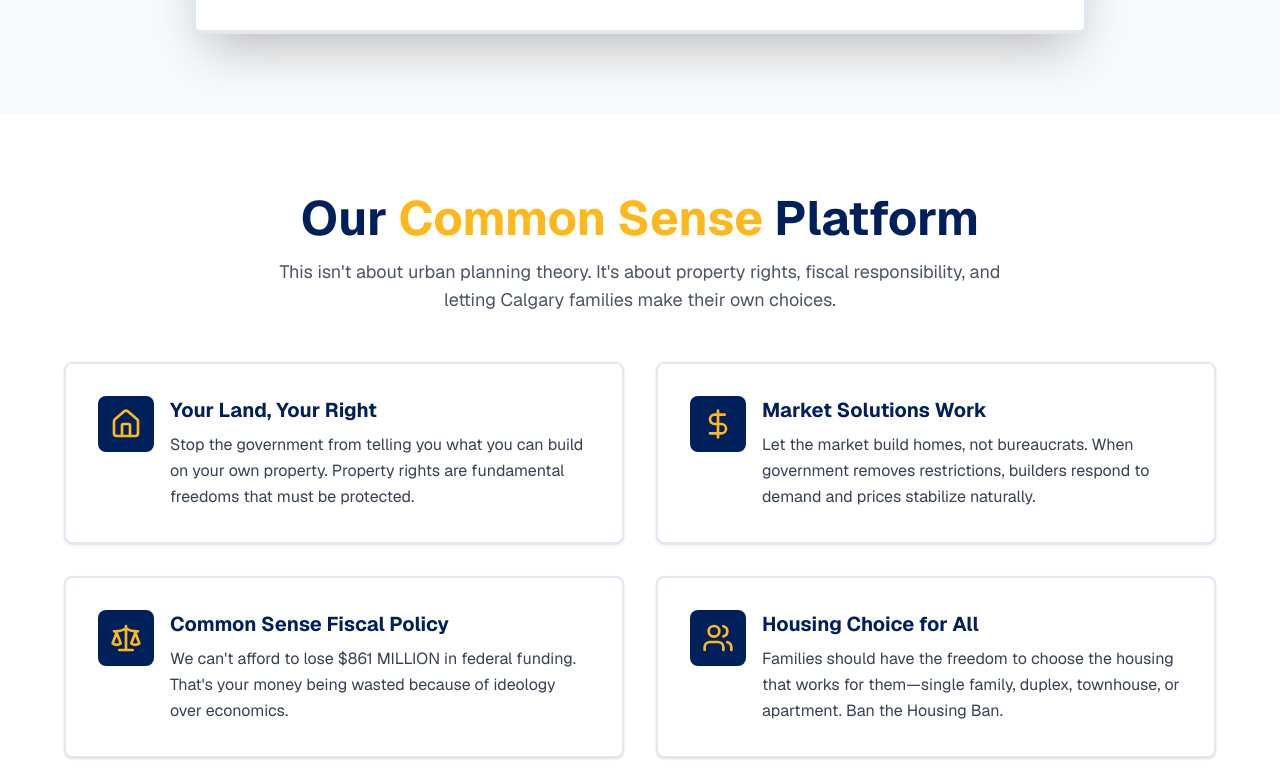
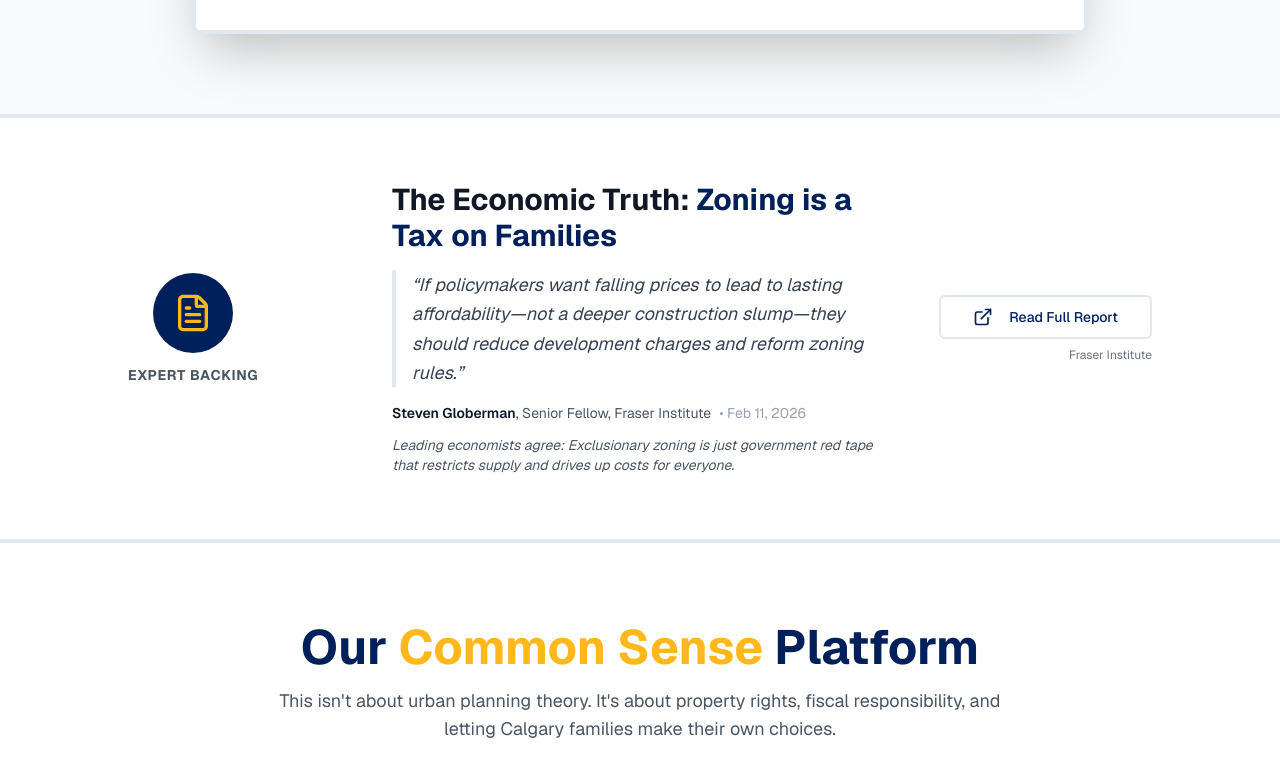
Before and after one commit to pixeltree/cchc-website, a Next.js app: page / in a window 1280 px wide. Shown: the part 1897-2680 px from the top of the page. Built offline with nearby package versions, Linux system fonts and the light colour scheme.

Commit message:
Add email/twitter

```diff
--- a/src/app/page.tsx
+++ b/src/app/page.tsx
@@ -1,6 +1,7 @@
 import { Navbar } from "@/components/navbar";
 import { Hero } from "@/components/hero";
 import { TaxCalculator } from "@/components/tax-calculator";
+import { ExpertSection } from "@/components/expert-section";
 import { PropertyRightsManifesto } from "@/components/property-rights-manifesto";
 import { GatekeeperList } from "@/components/gatekeeper-list";
 import { Footer } from "@/components/footer";
@@ -11,6 +12,7 @@ export default function Home() {
       <Navbar />
       <Hero />
       <TaxCalculator />
+      <ExpertSection />
       <PropertyRightsManifesto />
       <GatekeeperList />
       <Footer />
--- /dev/null
+++ b/src/components/expert-section.tsx
@@ -0,0 +1,63 @@
+"use client";
+
+import { Button } from "@/components/ui/button";
+import { ExternalLink, FileText } from "lucide-react";
+
+export function ExpertSection() {
+  return (
+    <section className="py-16 bg-white border-y-4 border-cchc-gold">
+      <div className="container mx-auto px-4">
+        <div className="max-w-5xl mx-auto">
+          <div className="grid grid-cols-1 lg:grid-cols-12 gap-8 items-center">
+            {/* Left Side - Badge/Icon */}
+            <div className="lg:col-span-3 text-center lg:text-left">
+              <div className="inline-flex flex-col items-center gap-3">
+                <div className="w-20 h-20 bg-cchc-blue rounded-full flex items-center justify-center">
+                  <FileText className="h-10 w-10 text-cchc-gold" />
+                </div>
+                <div className="text-sm font-bold text-gray-600 uppercase tracking-wider">
+                  Expert Backing
+                </div>
+              </div>
+            </div>
+
+            {/* Center - Quote */}
+            <div className="lg:col-span-6">
+              <h3 className="text-2xl md:text-3xl font-bold text-gray-900 mb-4">
+                The Economic Truth: <span className="text-cchc-blue">Zoning is a Tax on Families</span>
+              </h3>
+              <blockquote className="border-l-4 border-cchc-gold pl-4 mb-4">
+                <p className="text-lg text-gray-700 italic leading-relaxed">
+                  &ldquo;If policymakers want falling prices to lead to lasting affordability—not a deeper construction slump—they should reduce development charges and reform zoning rules.&rdquo;
+                </p>
+              </blockquote>
+              <div className="text-sm text-gray-600">
+                <span className="font-semibold text-gray-900">Steven Globerman</span>, Senior Fellow, Fraser Institute
+                <span className="text-gray-400 ml-2">• Feb 11, 2026</span>
+              </div>
+              <p className="text-sm text-gray-600 mt-3 italic">
+                Leading economists agree: Exclusionary zoning is just government red tape that restricts supply and drives up costs for everyone.
+              </p>
+            </div>
+
+            {/* Right Side - CTA */}
+            <div className="lg:col-span-3 text-center lg:text-right">
+              <Button
+                variant="outline"
+                size="lg"
+                className="border-2 border-cchc-blue text-cchc-blue hover:bg-cchc-blue hover:text-white"
+                onClick={() => window.open('https://www.fraserinstitute.org/research/housing', '_blank')}
+              >
+                <ExternalLink className="mr-2 h-5 w-5" />
+                Read Full Report
+              </Button>
+              <p className="text-xs text-gray-500 mt-2">
+                Fraser Institute
+              </p>
+            </div>
+          </div>
+        </div>
+      </div>
+    </section>
+  );
+}
--- a/src/components/footer.tsx
+++ b/src/components/footer.tsx
@@ -48,14 +48,22 @@ export function Footer() {
                   </a>
                 </li>
                 <li>
-                  <a href="#" className="hover:text-cchc-gold transition-colors">
-                    Download Email Template
+                  <a
+                    href="https://www.calgary.ca/council/dyncrm-councillors-contact.html"
+                    target="_blank"
+                    rel="noopener noreferrer"
+                    className="hover:text-cchc-gold transition-colors"
+                  >
+                    Contact Your Councillor
                   </a>
                 </li>
                 <li>
-                  <a href="#" className="hover:text-cchc-gold transition-colors">
+                  <button
+                    onClick={shareOnTwitter}
+                    className="hover:text-cchc-gold transition-colors text-left"
+                  >
                     Share This Page
-                  </a>
+                  </button>
                 </li>
               </ul>
             </div>
@@ -113,7 +121,11 @@ export function Footer() {
             <p className="mb-4">
               The Public Hearing is March 23, 2026. Make your voice heard before it&apos;s too late.
             </p>
-            <Button variant="outline" className="border-2 border-cchc-blue bg-transparent hover:bg-cchc-blue hover:text-white">
+            <Button
+              variant="outline"
+              className="border-2 border-cchc-blue bg-transparent hover:bg-cchc-blue hover:text-white"
+              onClick={() => window.open('https://www.calgary.ca/council/dyncrm-councillors-contact.html', '_blank')}
+            >
               <Mail className="mr-2 h-4 w-4" />
               Send Letter to Council Now
             </Button>
--- a/src/components/gatekeeper-list.tsx
+++ b/src/components/gatekeeper-list.tsx
@@ -35,29 +35,32 @@ export function GatekeeperList() {
     }
   };
 
-  const handlePressure = (councillor: Councillor) => {
-    const subject = encodeURIComponent("URGENT: Vote NO on Repealing Rezoning");
-    const body = encodeURIComponent(
-      `Dear Councillor ${councillor.name},\n\n` +
-      `I am writing to urge you to vote AGAINST repealing Calgary's rezoning bylaws at the March 23, 2026 Public Hearing.\n\n` +
-      `Repealing this policy would:\n` +
-      `• Cost Calgary $861 MILLION in federal housing funding\n` +
-      `• Force property tax increases on homeowners like me\n` +
-      `• Restrict property rights and housing choice\n` +
-      `• Prevent market-based solutions to housing affordability\n\n` +
-      `As a Calgary taxpayer, I demand you protect our federal funding and vote NO on the repeal.\n\n` +
-      `Sincerely,\n[Your Name]\n[Your Address]`
-    );
-
-    const mailtoLink = `mailto:${councillor.email}?subject=${subject}&body=${body}`;
-    window.open(mailtoLink, '_self');
-  };
-
   const handleTwitter = (twitter: string) => {
     const tweetText = encodeURIComponent(
       `${twitter} Don't burn $861M of our federal housing money! Vote NO on repealing rezoning. Calgary taxpayers are watching! #StopTheBan #yyccc`
     );
     window.open(`https://twitter.com/intent/tweet?text=${tweetText}`, '_blank');
+  };
+
+  const handleShare = () => {
+    if (navigator.share) {
+      navigator.share({
+        title: 'CCHC - Stop the $1 Billion Taxpayer Penalty',
+        url: window.location.href,
+      });
+    } else {
+      // Fallback to Twitter share
+      const text = encodeURIComponent(
+        "I just checked my Tax Penalty on CCHC.ca. Calgary can't afford to lose $861M in federal funding! #StopTheBan #yyccc"
+      );
+      const url = encodeURIComponent(window.location.href);
+      window.open(`https://twitter.com/intent/tweet?text=${text}&url=${url}`, '_blank');
+    }
+  };
+
+  const handleDownloadTemplate = () => {
+    // Open the Calgary contact form
+    window.open('https://www.calgary.ca/council/dyncrm-councillors-contact.html', '_blank');
   };
 
   return (
@@ -121,8 +124,21 @@ export function GatekeeperList() {
                   </div>
 
                   <div className="pt-3 space-y-2">
+                    <a
+                      href={`mailto:${councillor.email}?subject=${encodeURIComponent("URGENT: Vote NO on Repealing Rezoning")}&body=${encodeURIComponent(
+                        `Dear Councillor ${councillor.name},\n\n` +
+                        `I am writing to urge you to vote AGAINST repealing Calgary's rezoning bylaws at the March 23, 2026 Public Hearing.\n\n` +
+                        `Repealing this policy would:\n` +
+                        `• Cost Calgary $861 MILLION in federal housing funding\n` +
+                        `• Force property tax increases on homeowners like me\n` +
+                        `• Restrict property rights and housing choice\n` +
+                        `• Prevent market-based solutions to housing affordability\n\n` +
+                        `As a Calgary taxpayer, I demand you protect our federal funding and vote NO on the repeal.\n\n` +
+                        `Sincerely,\n[Your Name]\n[Your Address]`
+                      )}`}
+                      className="block"
+                    >
                       <Button
-                      onClick={() => handlePressure(councillor)}
                         variant="gold"
                         size="sm"
                         className="w-full"
@@ -130,6 +146,7 @@ export function GatekeeperList() {
                         <Mail className="mr-2 h-4 w-4" />
                         Email This Office
                       </Button>
+                    </a>
                     <Button
                       onClick={() => handleTwitter(councillor.twitter)}
                       variant="outline"
@@ -165,10 +182,15 @@ export function GatekeeperList() {
               Let them know that Calgary taxpayers are watching their vote on March 23rd.
             </p>
             <div className="flex flex-wrap gap-3 justify-center">
-              <Button variant="gold" size="lg">
-                Download Email Template
+              <Button variant="gold" size="lg" onClick={handleDownloadTemplate}>
+                Contact Your Councillor
               </Button>
-              <Button variant="outline" size="lg" className="border-2 border-cchc-blue text-cchc-blue">
+              <Button
+                variant="outline"
+                size="lg"
+                className="border-2 border-cchc-blue text-cchc-blue"
+                onClick={handleShare}
+              >
                 Share This Page
               </Button>
             </div>
--- a/src/components/hero.tsx
+++ b/src/components/hero.tsx
@@ -66,6 +66,7 @@ export function Hero() {
               variant="outline"
               size="xl"
               className="text-lg bg-transparent border-2 border-white text-white hover:bg-white hover:text-cchc-blue"
+              onClick={() => window.open('https://www.calgary.ca/council/dyncrm-councillors-contact.html', '_blank')}
             >
               Send Letter to Council
             </Button>
--- a/src/components/property-rights-manifesto.tsx
+++ b/src/components/property-rights-manifesto.tsx
@@ -32,7 +32,7 @@ export function PropertyRightsManifesto() {
   ];
 
   return (
-    <section className="py-20 bg-white">
+    <section id="the-issue" className="py-20 bg-white">
       <div className="container mx-auto px-4">
         <div className="max-w-6xl mx-auto">
           <div className="text-center mb-12">
```
Lines whose indentation alone changed are shown as unchanged.
